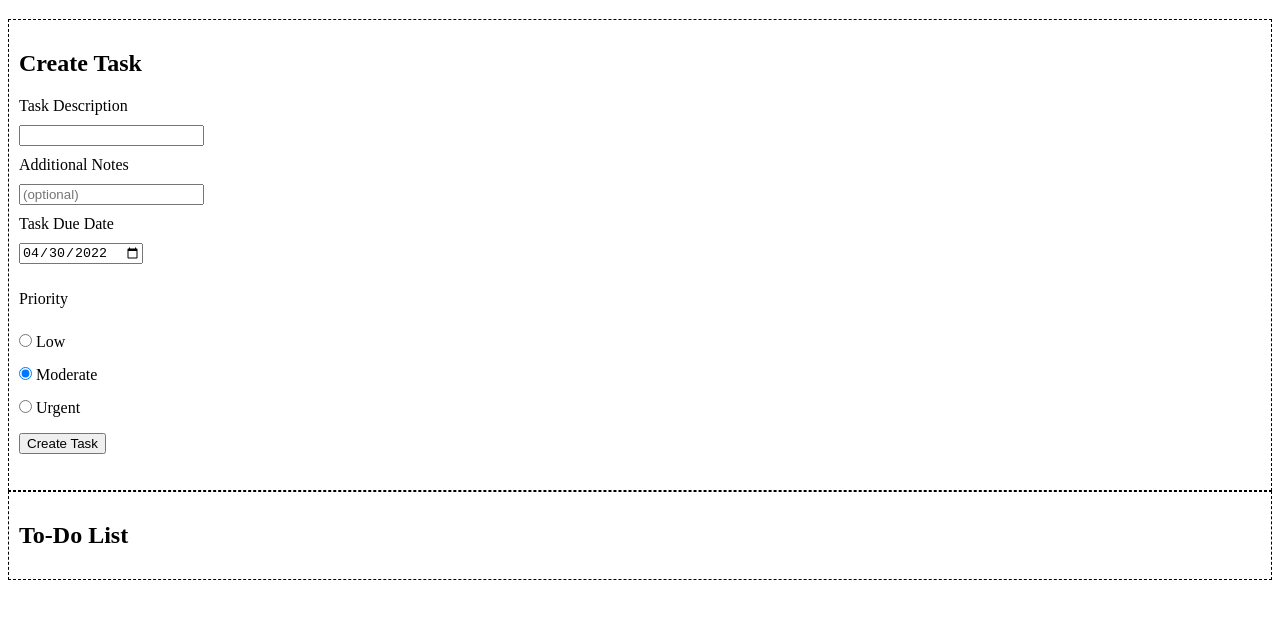
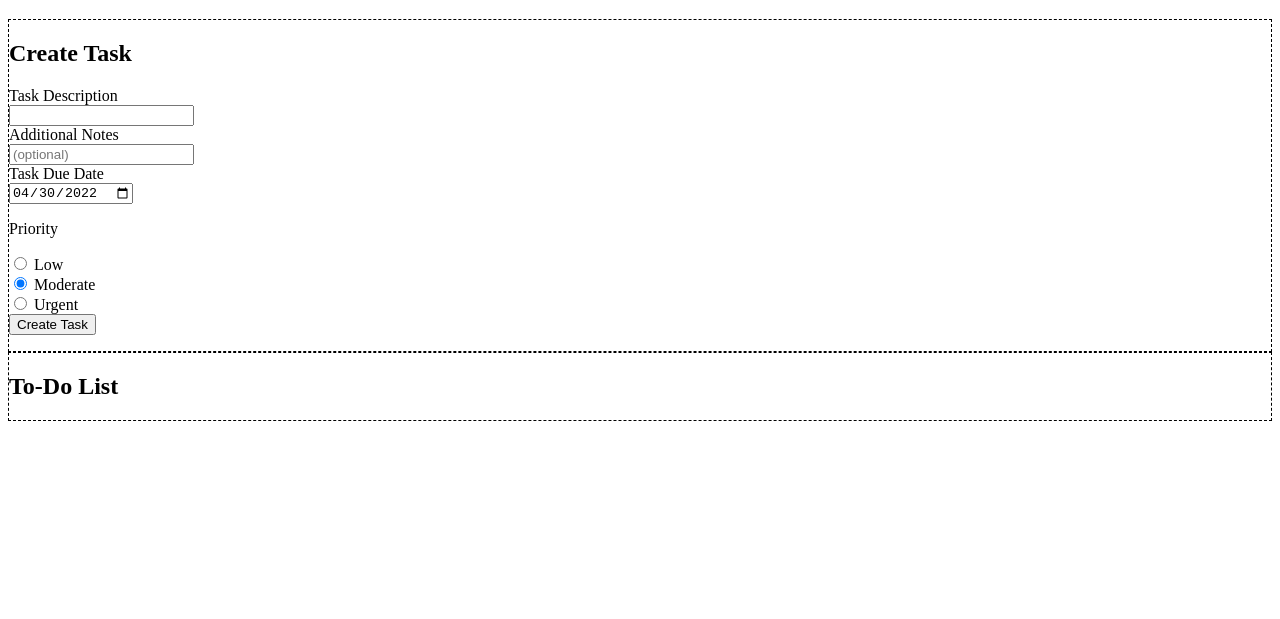
Before and after one commit to guzmaneandrew/to_do_app, a website: page todo/public_html/index.html in a window 1280 px wide. Shown: the part 61-680 px from the top of the page. Drawn offline with nearby package versions, Linux system fonts and the light colour scheme; no server answers.

Commit message:
Fixed bugs related to date, created function create formatted date string based off of timestamp

```diff
--- a/todo/index.js
+++ b/todo/index.js
@@ -2,7 +2,6 @@ const express = require("express");
 const mongoose = require("mongoose");
 const bodyParser = require("body-parser");
 const req = require("express/lib/request");
-const md5 = require("md5");
 const credentials = require("./credentials.js");
 const { stringify } = require("querystring");
 
--- a/todo/public_html/index.html
+++ b/todo/public_html/index.html
@@ -8,14 +8,11 @@
     <title>To-Do App</title>
 
     <style>
+
         #create-task, #list-tasks {
             border: 1px dashed black;
-            padding: 10px;
         }
 
-        label, input, button {
-            margin: 10px 0;
-        }
     </style>
 
     <!-- Load jQuery first, then html, and finally JS-->
@@ -26,6 +23,7 @@
 
     <h1>To-Do App</h1>
 
+    <div id="container">
         <div id="create-task">
             <h2>Create Task</h2>
             <label for="task-description">Task Description</label><br />
@@ -36,30 +34,29 @@
             <input type="date" id="task-due-date"><br />
             <div id="priority">
                 <p>Priority</p>
-            <input type="radio" name="priority" id="low" value="1"/>
+                <input type="radio" name="priority" id="low" value="Low"/>
                 <label for="low">Low</label><br />
-            <input type="radio" name="priority" id="medium" checked="true" value="2"/>
+                <input type="radio" name="priority" id="medium" checked="true" value="Moderate"/>
                 <label for="medium">Moderate</label><br />
-            <input type="radio" name="priority" id="high" value="3"/>
+                <input type="radio" name="priority" id="high" value="Urgent"/>
                 <label for="high">Urgent</label><br />
             </div>
             <button id="create-button">Create Task</button>
             <p id="message"></p>
         </div>
-
         <div id="list-tasks">
             <h2>To-Do List</h2>
             <ul id="tasks">
             </ul>
         </div>
+    </div>
 
     <script>
         //Code inside a $(document).ready() block will only run once the page Document Object Model(DOM) is ready for JavaScript code to execute.
         $(document).ready(function () {
+
             //Set the due date on Create Task to today's date
-            let timestamp = new Date();
-            let todayValue = `${timestamp.getFullYear()}-${(timestamp.getMonth() + 1).toString().padStart(2, "0")}-${timestamp.getDate()}`;
-             // set's Date input to today's date
+            let todayValue = dateValue();
             $("#task-due-date").attr("value", todayValue);
 
             //POST request to list the tasks on the web page
@@ -199,6 +196,7 @@
                 Due By: ${response.dueDate}<br />
                 Notes: ${response.notes}<br />
                 Priority: ${response.priority}<br />
+                Created: ${response.created}<br />
                 <button class="edit-button">Edit</button>
                 <button class="complete-button">Complete</button>
                 <button class="delete-button">Delete</button>
@@ -228,11 +226,9 @@
            const notesUpdate = taskLi.children(".update-notes").val();
            const priorityUpdate = taskLi.children(".update-priority").val();
            const dueDateUpdate = taskLi.children(".update-dueDate").val();
+           let createdUpdate = dateValue();
 
-           let timestamp = new Date();
-           let createdUpdate = `${timestamp.getFullYear()}-${(timestamp.getMonth() + 1).toString().padStart(2, "0")}-${timestamp.getDate()}`;
-
-           console.log(createdUpdate);
+           console.log("updated" + createdUpdate);
             const updateDetails = {
                 _id: taskLi.attr("id"),
                 description: descriptionUpdate,
@@ -286,10 +282,9 @@
             });
         }
 
-        function dateValue(timestamp) {
-
+        function dateValue() {
+            let timestamp = new Date();
             let todaysDate = `${timestamp.getFullYear()}-${(timestamp.getMonth() + 1).toString().padStart(2, "0")}-${timestamp.getDate()}`;
-            console.log(todaysDate);
             return todaysDate;
         }
     </script>
```
Lines whose indentation alone changed are shown as unchanged.
